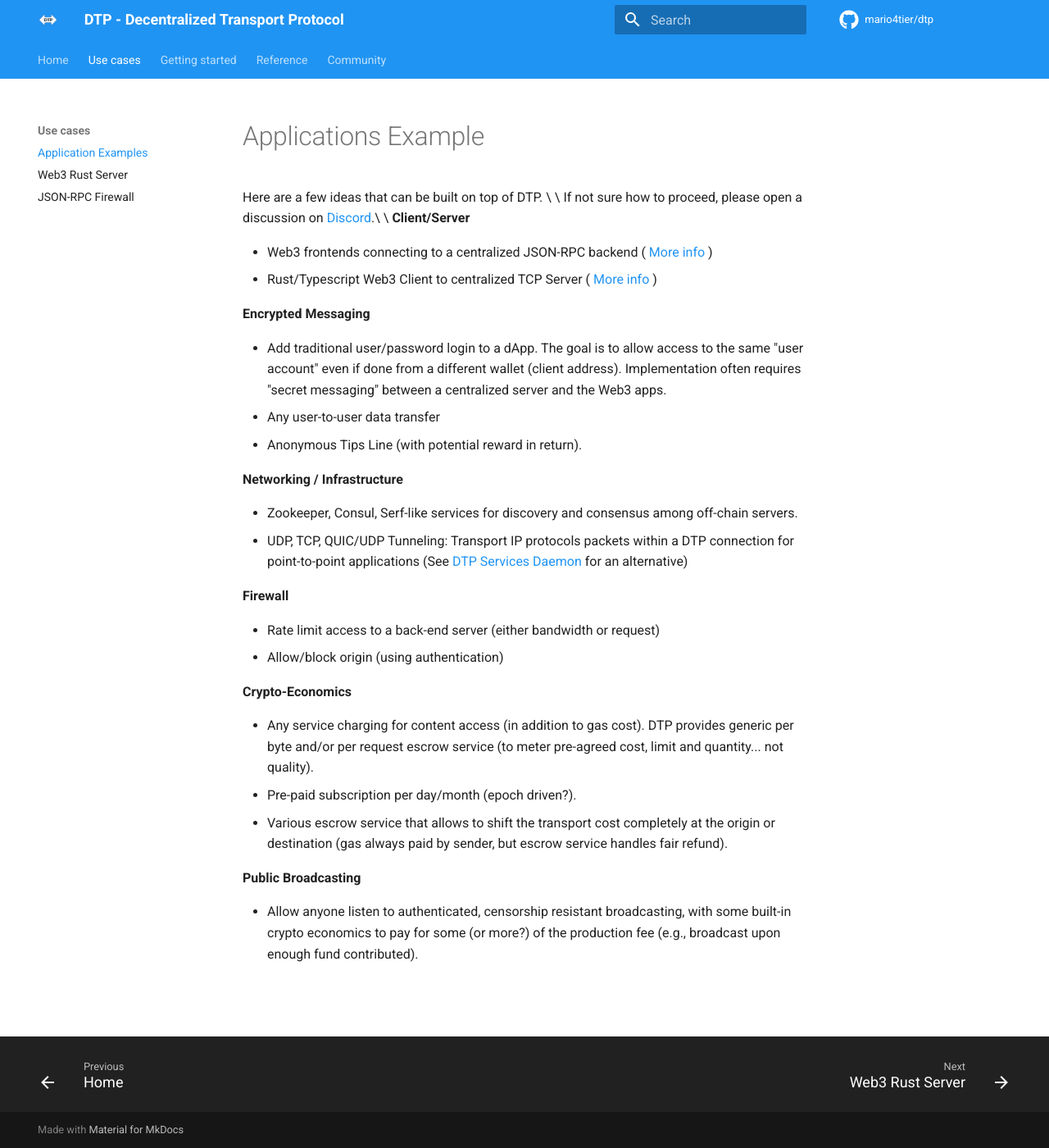
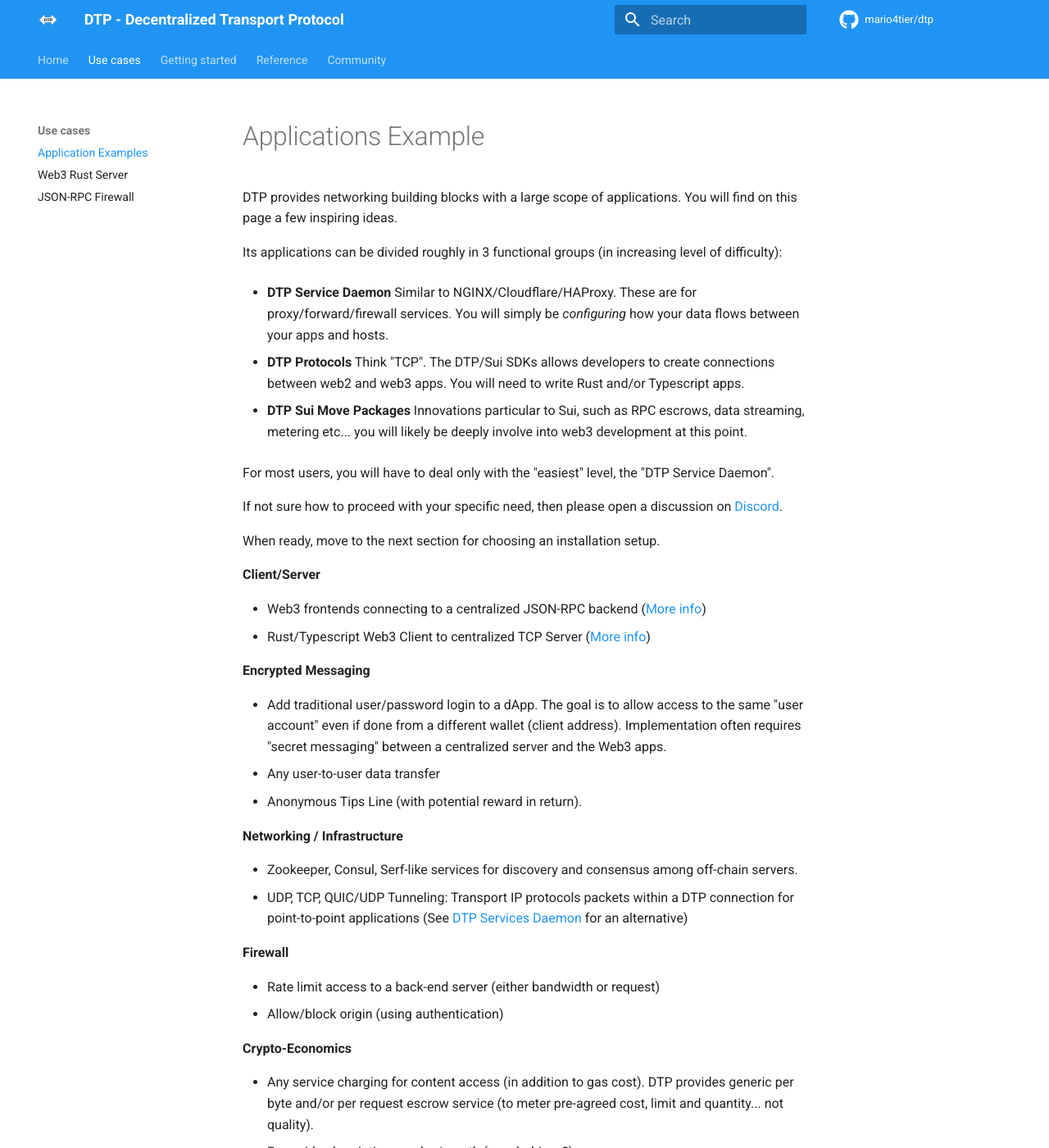
Before and after one commit to ChainMovers/dtp, an MkDocs documentation site: the page built from docs/examples.md, in a window 1280 px wide and 1400 px high. Shown: the whole window at 82% size. Built offline with MkDocs 1.6.1 and Material for MkDocs 9.7.7, drawn with Linux system fonts in a browser that asks for light colours; comment, search, counter and statistics services are not loaded; some of the changed text lies outside the part shown.

Commit message:
Website doc for use cases

```diff
--- a/docs/examples.md
+++ b/docs/examples.md
@@ -1,17 +1,25 @@
----
-description: <<Work in progress>>
----
-
 # Applications Example
 
-Here are a few ideas that can be built on top of DTP. \
-\
-If not sure how to proceed, please open a discussion on [Discord](https://discord.gg/Erb6SwsVbH).\
-\
+DTP provides networking building blocks with a large scope of applications. You will find on this page a few inspiring ideas.
+
+Its applications can be divided roughly in 3 functional groups (in increasing level of difficulty):
+
+- <b>DTP Service Daemon</b> Similar to NGINX/Cloudflare/HAProxy. These are for proxy/forward/firewall services. You will simply be *configuring* how your data flows between your apps and hosts.
+
+- <b>DTP Protocols</b> Think "TCP". The DTP/Sui SDKs allows developers to create connections between web2 and web3 apps. You will need to write Rust and/or Typescript apps.
+
+- <b>DTP Sui Move Packages</b> Innovations particular to Sui, such as RPC escrows, data streaming, metering etc... you will likely be deeply involve into web3 development at this point.
+
+For most users, you will have to deal only with the "easiest" level, the "DTP Service Daemon".
+
+If not sure how to proceed with your specific need, then please open a discussion on [Discord](https://discord.gg/Erb6SwsVbH).
+
+When ready, move to the next section for choosing an installation setup.
+
 **Client/Server**
 
-* Web3 frontends connecting to a centralized JSON-RPC backend ( [More info](json-rpc-firewall.md) )
-* Rust/Typescript Web3 Client to centralized TCP Server ( [More info](rust-client-server.md) )
+* Web3 frontends connecting to a centralized JSON-RPC backend ([More info](example/rpc_firewall.md))
+* Rust/Typescript Web3 Client to centralized TCP Server ([More info](example/web3_rust.md))
 
 **Encrypted Messaging**
 
@@ -37,4 +45,6 @@ If not sure how to proceed, please open a discussion on [Discord](https://discor
 
 **Public Broadcasting**
 
-* Allow anyone listen to authenticated, censorship resistant broadcasting, with some built-in crypto economics to pay for some (or more?) of the production fee (e.g., broadcast upon enough fund contributed).
+* Allow live broadcasting to automatically turn on/off upon enough fund contributed (thus saving the producer from any expense when no-one is listening).
+* Public broadcast performed upon enough ticket sold.
+* Tip/Request/Message/Audience participation line attach to a public event channel.
```
Also changed, not shown: docs/example/rpc_firewall.md (+15 -11 lines), docs/example/web3_rust.md (+3 -2 lines), docs/faq.md (+13 -3 lines), docs/index.md (+5 -6 lines), docs/assets/images/example_rpc_firewall.png (added), docs/assets/images/example_web3.png (added).
